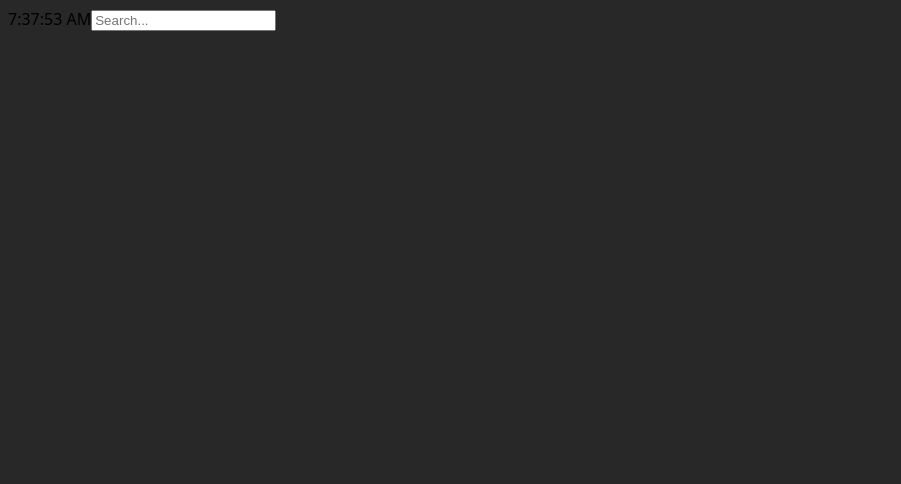
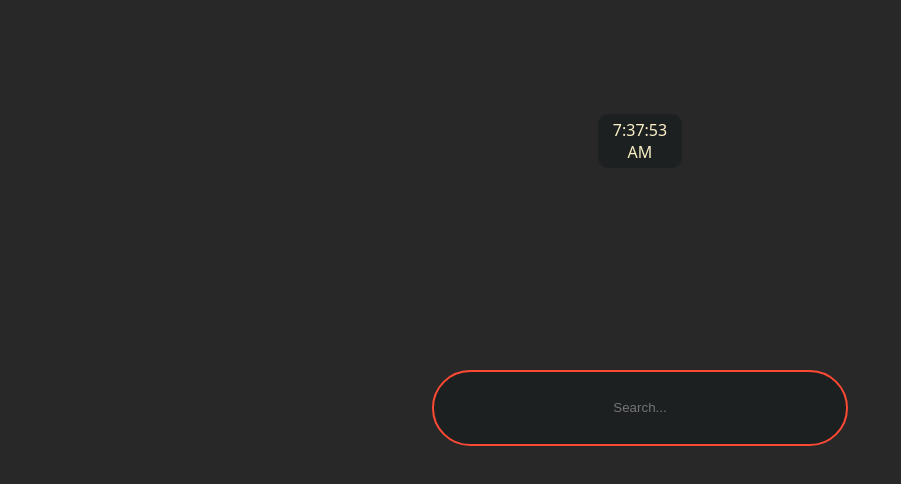
Before and after one commit to Nerscylla/angular-startpage, an Angular app: page / in a window 1280 px wide. Shown: the top 484 px of the page, without its empty margins (0-901 px from the left). Built offline with nearby package versions, Linux system fonts and the light colour scheme.

Commit message:
style: implement grid layout for app components and enhance styling for search bar and clock

```diff
--- a/src/app/app.component.scss
+++ b/src/app/app.component.scss
@@ -0,0 +1,21 @@
+:host {
+  // app grid
+  display: grid;
+  grid-template-rows: repeat(3, 1fr);
+  grid-template-columns: repeat(3, 1fr);
+  justify-content: center;
+  align-items: center;
+  height: 100%;
+}
+
+search-bar {
+  // search bar positioning
+  grid-column: 2;
+  grid-row: 2;
+}
+
+clock-component {
+  // clock positioning
+  grid-column: 2;
+  grid-row: 1;
+}
--- a/src/app/components/clock/clock.component.scss
+++ b/src/app/components/clock/clock.component.scss
@@ -0,0 +1,19 @@
+:host {
+  // self center in it self
+  display: flex;
+  align-items: center;
+  justify-content: center;
+  text-align: center;
+}
+
+span {
+  // coloring
+  background-color: var(--widget-color);
+  color: var(--fg-color);
+  // sizing
+  width: min-content;
+  height: min-content;
+  padding: 5px 15px;
+  // rounding
+  border-radius: 10px;
+}
--- a/src/app/components/searchBar/searchBar.component.scss
+++ b/src/app/components/searchBar/searchBar.component.scss
@@ -0,0 +1,34 @@
+input {
+  // reset
+  outline: none;
+  // coloring
+  background-color: var(--widget-color);
+  border: 2.5px var(--accent-color) solid;
+  color: var(--fg-color);
+  // rounding
+  border-radius: 100vh;
+  // text design
+  text-align: center;
+  padding-left: 10px;
+  padding-right: 10px;
+  // animation
+  transition: 250ms;
+  // sizing
+  width: calc(100% - 30px);
+  height: calc(30% - 10px);
+}
+
+:host {
+  // centering
+  display: flex;
+  align-items: center;
+  justify-content: center;
+  // scaling
+  height: 100%;
+  width: 100%;
+}
+
+input:focus {
+  // focus effect
+  border-width: 5px;
+}
--- a/src/styles.scss
+++ b/src/styles.scss
@@ -12,4 +12,6 @@ body {
   background-color: var(--bg-color);
   font-family: system-ui, -apple-system, BlinkMacSystemFont, "Segoe UI", Roboto,
     Oxygen, Ubuntu, Cantarell, "Open Sans", "Helvetica Neue", sans-serif;
+  height: 100vh;
+  overflow-y: hidden;
 }
```
